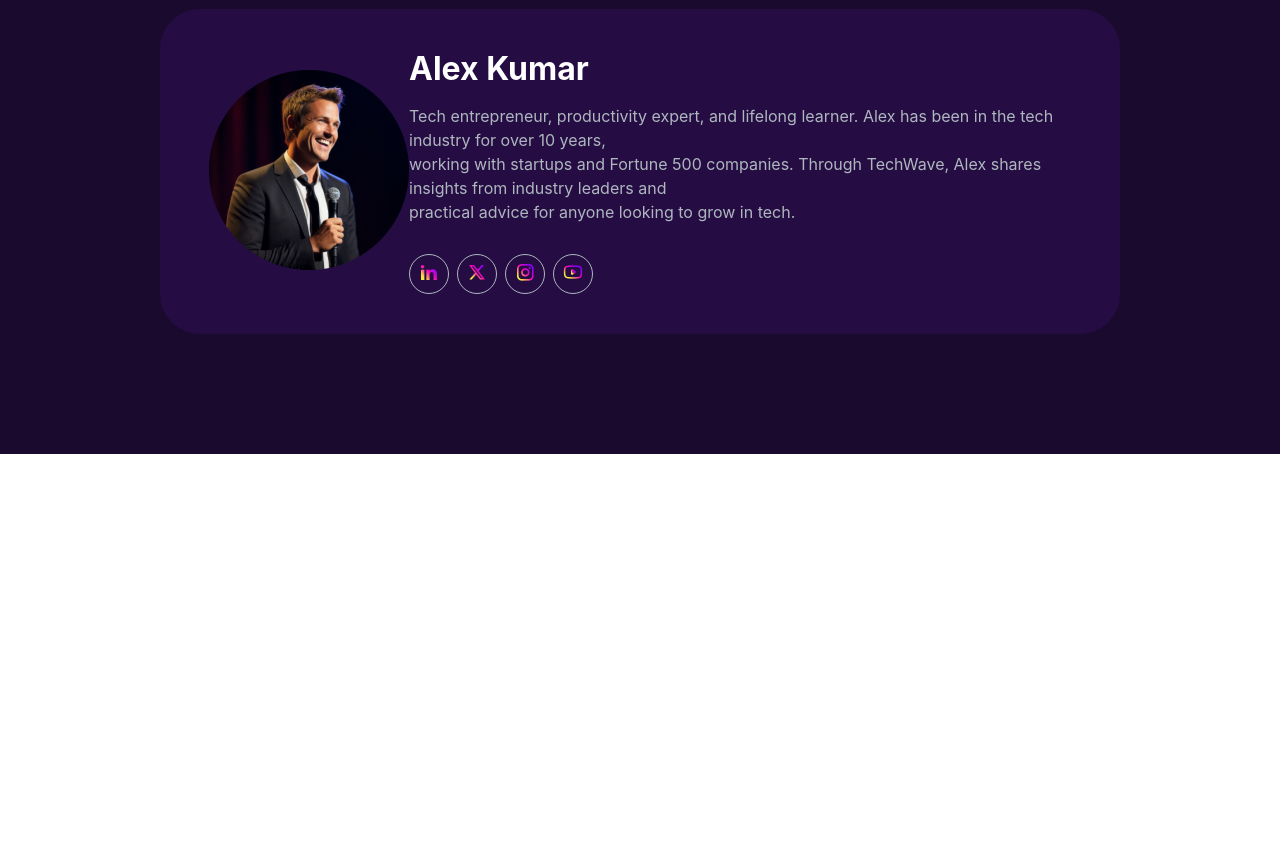
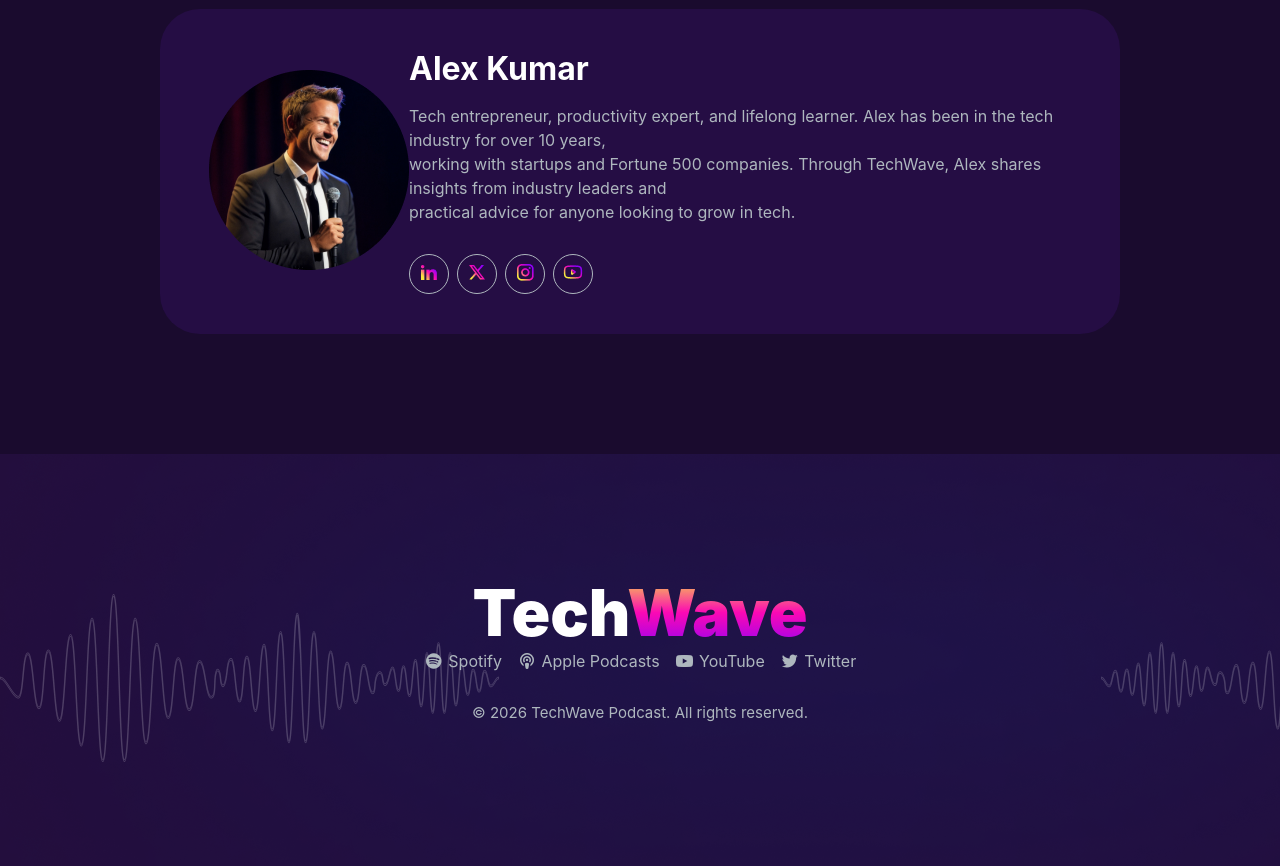
Before and after one commit to jihadsoyon/Assignment-002, a plain HTML site: page index.html in a window 1280 px wide. Shown: the part 3315-4181 px from the top of the page. Before the commit the page ends 3769 px from the top, so only its background shows below. Drawn offline with Linux system fonts and the light colour scheme.

Commit message:
footer section designed according to figma

```diff
--- a/index.html
+++ b/index.html
@@ -146,11 +146,19 @@
   </div>
 </div>
 
-
   </section>
   </main>
 <footer >
-
+   <div class="footer-container">
+   <div class="footer-heading"><h3>Tech<span class="linear-gradient">Wave</span></h3></div>
+   <div class="footer-items">
+    <div class="footer-icon"><i class="fa-brands fa-spotify"></i> Spotify</div>
+    <div class="footer-icon"><i class="fa-solid fa-podcast"></i> Apple Podcasts</div>
+    <div class="footer-icon"><i class="fa-brands fa-youtube"></i> YouTube</div>
+    <div class="footer-icon"><i class="fa-brands fa-twitter"></i> Twitter</div>
+   </div>
+    <div class="footer-text"><p>© 2026 TechWave Podcast. All rights reserved.</p></div>
+</div>
 
   </footer>
 </body>
--- a/style/style.css
+++ b/style/style.css
@@ -372,3 +372,45 @@
   background-color: #250D44;
   border: 1px solid #aeb7be;
 }
+/* footer related style */
+
+footer{
+  background-image: url(../assets/footer-bg.png);
+  background-size: cover;
+  width: 100%;
+  background-repeat: no-repeat;
+  border: none;
+  height: 412px;
+  overflow: hidden;
+
+}
+
+.footer-container{
+  width: 85%;
+  max-width: 1360px;
+  margin: 0 auto;
+  text-align: center;
+  align-items: center;
+  padding: 120px;
+}
+.footer-heading h3{
+font-size: 4rem;
+font-weight: 900;
+color: #FFFFFF;
+}
+.footer-items{
+  color: #aeb7be;
+  display: flex;
+  gap: 15px;
+  justify-content: center;
+  align-items: center;
+}
+
+.footer-container .footer-text {
+margin-top: 32px;
+color: #aeb7be;
+}
+
+.hide{
+  display: none !important;
+}
```
